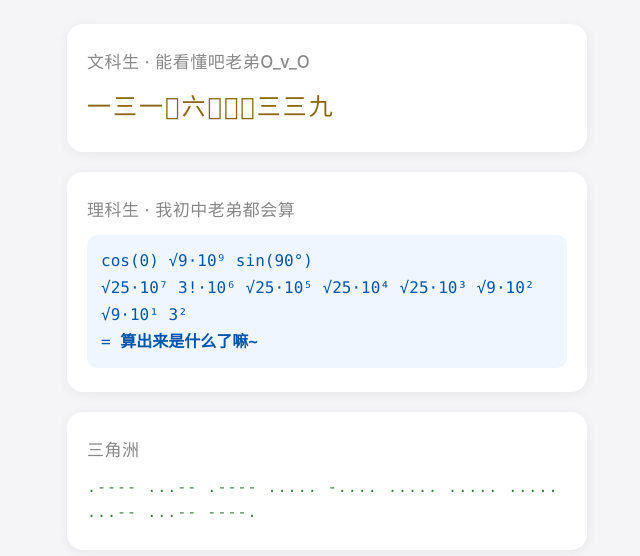
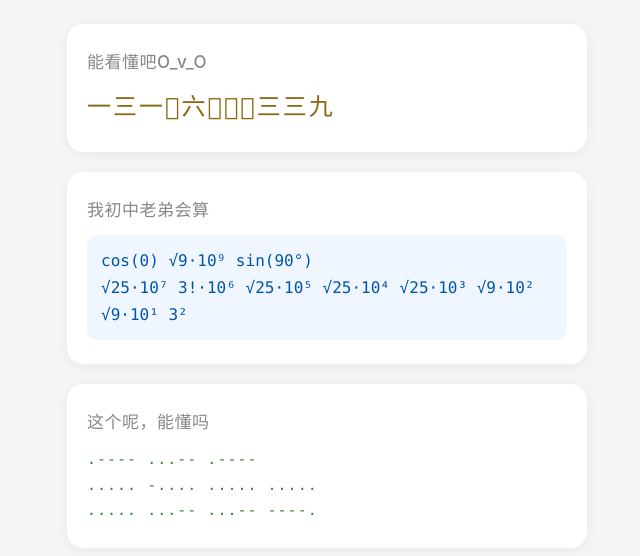
Before and after one commit to ggj20040706-oss/set_QR, a plain HTML site: page index.html in a window 1280 px wide. Shown: the whole page, without its empty margins (313-953 px from the left). Drawn offline with Linux system fonts and the light colour scheme.

Commit message:
Modify text content in index.html cardschage2
Updated content of the HTML file with new text in cards.

```diff
--- a/index.html
+++ b/index.html
@@ -45,25 +45,24 @@
 <div class="container">
 
     <div class="card oracle">
-        <h2>文科生 · 能看懂吧老弟O_v_O</h2>
+        <h2>能看懂吧O_v_O</h2>
         <div class="content">一三一𠄡六𠄡𠄡𠄡三三九</div>
     </div>
 
    <div class="card math">
-        <h2>理科生 · 我初中老弟都会算</h2>
+        <h2>我初中老弟会算</h2>
         <div class="content">
             cos(0)    √9·10⁹  sin(90°)   <br>
             √25·10⁷   3!·10⁶  √25·10⁵  √25·10⁴
             √25·10³   √9·10²  √9·10¹   3²  <br>
-            = <strong>算出来是什么了嘛~</strong>
         </div>
     </div>
 
     <div class="card morse">
-        <h2>三角洲</h2>
+        <h2>这个呢，能懂吗</h2>
         <div class="content">
-            .----   ...--  .----
-            .....   -....  .....  .....
+            .----   ...--  .----<br>
+            .....   -....  .....  ..... <br>
             .....   ...--  ...--  ----.
         </div>
     </div>
```
